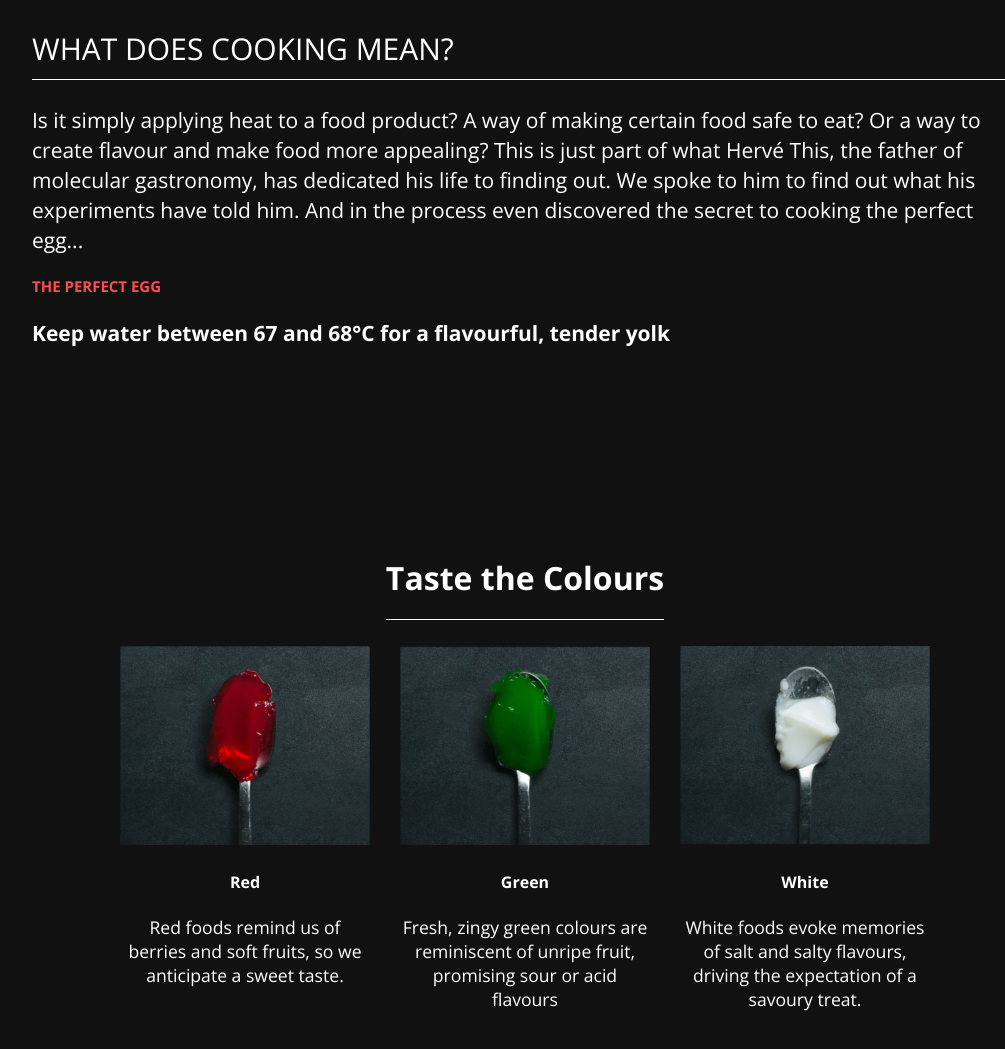
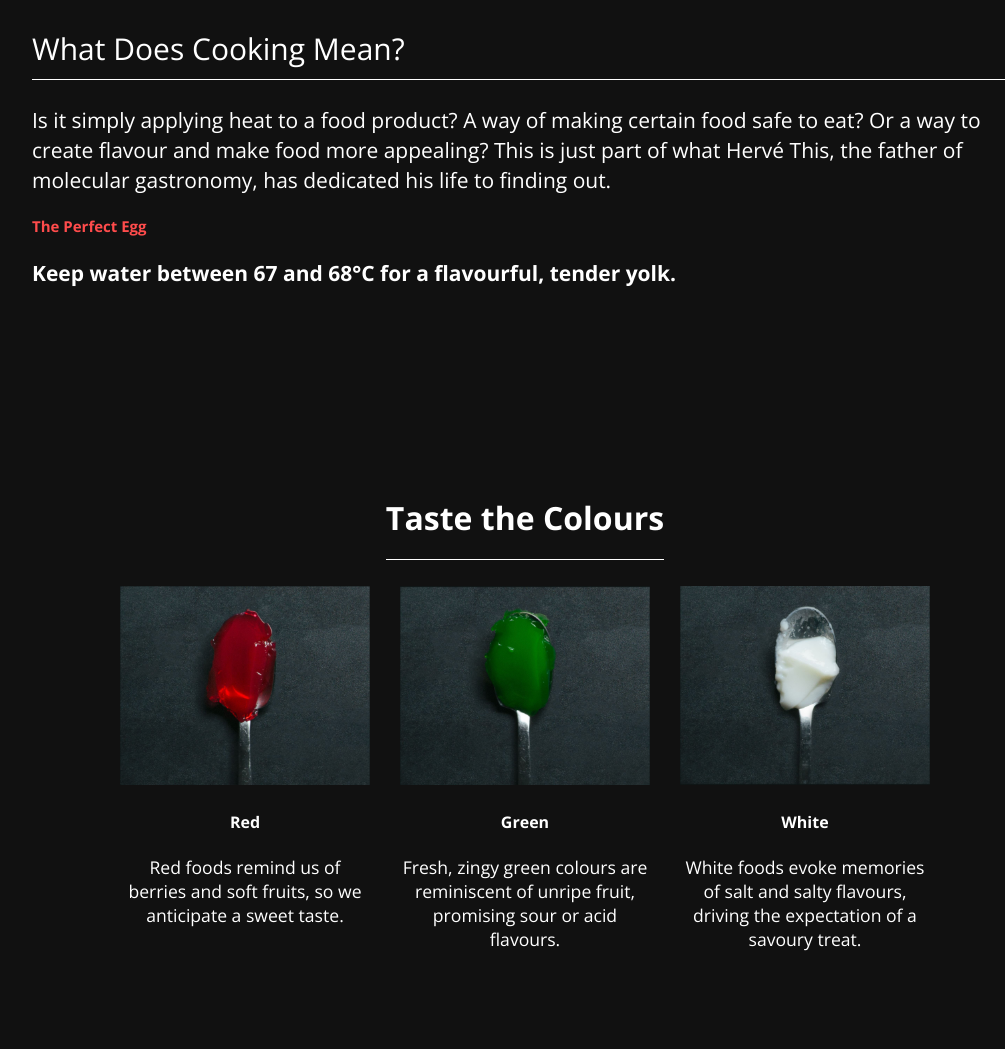
Before and after one commit to edpaulJose/orchard-fed-test, a website: page src/index.html in a window 1280 px wide. Shown: the part 933-1982 px from the top of the page, without its empty margins (115-1120 px from the left). After the commit the page ends 1941 px from the top, so only its background shows below. Drawn offline with nearby package versions, Linux system fonts and the light colour scheme; files that its build step writes are made by us from their sources; files whose address does not match are found by name.

Commit message:
Dynamic data implementation - mockdata is used for now since there is no api yet

```diff
--- a/src/index.html
+++ b/src/index.html
@@ -13,54 +13,13 @@
 
 <body>
   <div class="component-one-container">
-    <div class="image-grid">
-      <a href="#" class="modal-trigger">
-        <img src="/images/boiling-food.jpg" alt="Boiling food" class="hover-effect">
-      </a>
-      <a href="#" class="modal-trigger">
-        <img src="/images/scientist-cooking.jpg" alt="Scientist experimenting with food" class="hover-effect">
-      </a>
-      <a href="#" class="modal-trigger">
-        <img src="/images/perfect-eggs.jpg" alt="Perfectly cooked eggs" class="hover-effect">
-      </a>
-    </div>
-    <div class="text-content">
-      <h2>WHAT DOES COOKING MEAN?</h2>
-      <p>
-        Is it simply applying heat to a food product? A way of making certain food safe to eat? Or a way to create
-        flavour and make food more appealing?
-        This is just part of what Hervé This, the father of molecular gastronomy, has dedicated his life to finding out.
-        We spoke to him to find out what his
-        experiments have told him. And in the process even discovered the secret to cooking the perfect egg...
-      </p>
-      <h3 class="highlight">THE PERFECT EGG</h3>
-      <p class="bold-text">Keep water between 67 and 68°C for a flavourful, tender yolk</p>
-    </div>
+    <div class="image-grid" id="image-grid"></div>
+    <div class="text-content" id="text-content"></div>
   </div>
   <div class="component-two-container">
-    <h2>Taste the Colours</h2>
+    <h2>Taste the Colours</h2> <!-- This title will be dynamically updated -->
     <div class="colors">
-      <div class="color-block">
-        <a href="#" class="modal-trigger">
-          <img src="images/red.png" alt="Red Color">
-          <h4>Red</h4>
-          <p>Red foods remind us of berries and soft fruits, so we anticipate a sweet taste.</p>
-        </a>
-      </div>
-      <div class="color-block">
-        <a href="#" class="modal-trigger">
-          <img src="images/green.png" alt="Green Color">
-          <h4>Green</h4>
-          <p>Fresh, zingy green colours are reminiscent of unripe fruit, promising sour or acid flavours</p>
-        </a>
-      </div>
-      <div class="color-block">
-        <a href="#" class="modal-trigger">
-          <img src="images/white.png" alt="White Color">
-          <h4>White</h4>
-          <p>White foods evoke memories of salt and salty flavours, driving the expectation of a savoury treat.</p>
-        </a>
-      </div>
+      <!-- Color blocks will be dynamically inserted here -->
     </div>
   </div>
 
@@ -70,6 +29,7 @@
   </div>
 
   <script src="/scripts/main.min.js"></script>
+
 </body>
 
 </html>
--- a/src/scripts/main.js
+++ b/src/scripts/main.js
@@ -1,4 +1,62 @@
+// Simulated dynamic content (for testing)
+const COMPONENT_ONE_MOCKDATA = {
+  title: "What Does Cooking Mean?",
+  paragraph: "Is it simply applying heat to a food product? A way of making certain food safe to eat? Or a way to create flavour and make food more appealing? This is just part of what Hervé This, the father of molecular gastronomy, has dedicated his life to finding out.",
+  subheading: "The Perfect Egg",
+  boldText: "Keep water between 67 and 68°C for a flavourful, tender yolk.",
+  images: [
+    {
+      src: "/images/boiling-food.jpg",
+      alt: "Boiling food",
+      link: "#"
+    },
+    {
+      src: "/images/scientist-cooking.jpg",
+      alt: "Scientist experimenting with food",
+      link: "#"
+    },
+    {
+      src: "/images/perfect-eggs.jpg",
+      alt: "Perfectly cooked eggs",
+      link: "#"
+    }
+  ]
+};
+
+const COMPONENT_TWO_MOCKDATA = {
+  title: "Taste the Colours", // Dynamic title
+  colors: [
+    {
+      src: "images/red.png",
+      alt: "Red Color",
+      title: "Red",
+      description: "Red foods remind us of berries and soft fruits, so we anticipate a sweet taste."
+    },
+    {
+      src: "images/green.png",
+      alt: "Green Color",
+      title: "Green",
+      description: "Fresh, zingy green colours are reminiscent of unripe fruit, promising sour or acid flavours."
+    },
+    {
+      src: "images/white.png",
+      alt: "White Color",
+      title: "White",
+      description: "White foods evoke memories of salt and salty flavours, driving the expectation of a savoury treat."
+    }
+  ]
+};
+
+
 document.addEventListener("DOMContentLoaded", () => {
+  // Load dynamic content and then set up modal functionality
+  window.onload = function() {
+    loadData(COMPONENT_ONE_MOCKDATA, COMPONENT_TWO_MOCKDATA);
+    setUpModalFunctionality(); // Call the function to set up the modal after content is loaded
+  };
+
+  // Function to set up modal functionality
+  function setUpModalFunctionality() {
     // Log anchor clicks (if needed)
     document.querySelectorAll("a.modal-trigger").forEach(anchor => {
       anchor.addEventListener("click", (event) => {
@@ -12,15 +70,25 @@ document.addEventListener("DOMContentLoaded", () => {
     const modalImg = document.getElementById("modal-img");
     const closeModal = document.querySelector(".close");
 
+    // Ensure modal elements exist
+    if (!modal || !modalImg || !closeModal) {
+      console.log("Error: Modal elements not found.");
+      return;
+    }
+
+    // Show the modal with the image source
     document.querySelectorAll(".modal-trigger").forEach(anchor => {
       anchor.addEventListener("click", (event) => {
         event.preventDefault(); // Prevent default anchor behavior
         const img = anchor.querySelector("img"); // Get the image inside the anchor
-        modalImg.src = img.src; // Set the modal image source
-        modalImg.alt = img.alt; // Set the modal image alt text
-        modal.style.display = "flex"; // Show the modal
-        modal.setAttribute("aria-hidden", "false"); // Make modal visible to screen readers
-        closeModal.focus(); // Set focus to the close button for accessibility
+        if (img) {
+          modalImg.src = img.src; // Set the modal image source
+          modalImg.alt = img.alt; // Set the modal image alt text
+          modal.style.display = "flex"; // Show the modal
+          modal.setAttribute("aria-hidden", "false"); // Make modal visible to screen readers
+          closeModal.focus(); // Set focus to the close button for accessibility
+          console.log("Modal displayed with image:", img.src);
+        }
       });
     });
 
@@ -45,4 +113,45 @@ document.addEventListener("DOMContentLoaded", () => {
         modal.setAttribute("aria-hidden", "true"); // Hide modal from screen readers
       }
     });
+  }
+});
+
+function loadData(component1Data, component2Data) {
+  // Populate images dynamically
+  const imageGrid = document.getElementById('image-grid');
+  component1Data.images.forEach((image) => {
+    const imageElement = document.createElement('a');
+    imageElement.href = image.link;
+    imageElement.classList.add('modal-trigger');
+    imageElement.innerHTML = `<img src="${image.src}" alt="${image.alt}" class="hover-effect"/>`;
+    imageGrid.appendChild(imageElement);
   });
+
+  // Populate text content dynamically
+  const textContent = document.getElementById('text-content');
+  textContent.innerHTML = `
+    <h2>${component1Data.title}</h2>
+    <p>${component1Data.paragraph}</p>
+    <h3 class="highlight">${component1Data.subheading}</h3>
+    <p class="bold-text">${component1Data.boldText}</p>
+  `;
+
+  // Populate dynamic title for "Taste the Colours"
+  const colorTitle = document.querySelector('.component-two-container h2');
+  colorTitle.innerHTML = component2Data.title; // Set dynamic title for Taste the Colours
+
+  // Populate color blocks dynamically
+  const colorContainer = document.querySelector('.colors');
+  component2Data.colors.forEach(color => {
+    const colorBlock = document.createElement('div');
+    colorBlock.classList.add('color-block');
+    colorBlock.innerHTML = `
+      <a href="#" class="modal-trigger">
+        <img src="${color.src}" alt="${color.alt}">
+        <h4>${color.title}</h4>
+        <p>${color.description}</p>
+      </a>
+    `;
+    colorContainer.appendChild(colorBlock);
+  });
+}
```
